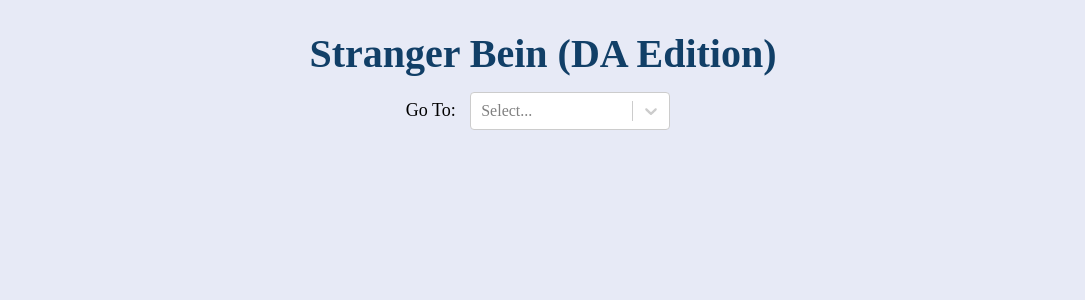
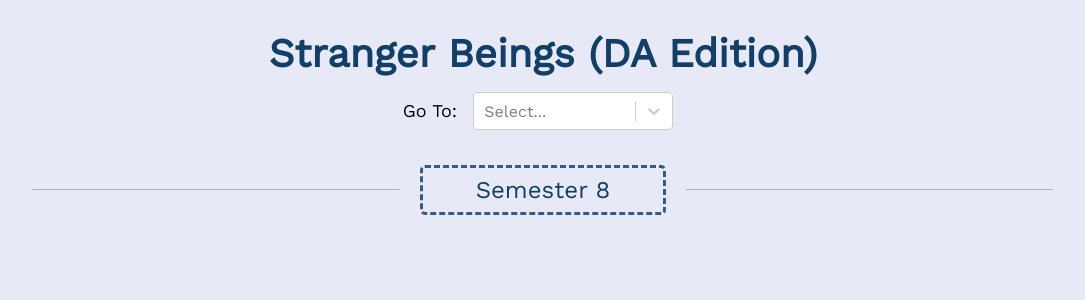
Before and after one commit to devanSAGA/Stranger-Beings-DA, a React (Create React App) app: page /semester8 in a window 1280 px wide. Shown: the top 300 px of the page, without its empty margins (97-1182 px from the left). Built offline with nearby package versions, Linux system fonts and the light colour scheme.

Commit message:
fixed react router bug and CSS tweaks

```diff
--- a/package.json
+++ b/package.json
@@ -6,6 +6,7 @@
   "dependencies": {
     "react": "^16.8.3",
     "react-dom": "^16.8.3",
+    "react-router": "^5.0.0",
     "react-router-dom": "^5.0.0",
     "react-scripts": "2.1.5",
     "react-select": "^2.4.2"
--- a/src/App.js
+++ b/src/App.js
@@ -1,12 +1,14 @@
 import React, { Component } from "react";
-import AppRouter from './routers/AppRouter';
+import AppRouter from "./routers/AppRouter";
 import "./App.css";
 
 class App extends Component {
   render() {
     return (
-      <AppRouter />
-      );
+      <div className="App">
+        <AppRouter />
+      </div>
+    );
   }
 }
 
--- a/src/components/header/header.css
+++ b/src/components/header/header.css
@@ -1,5 +1,5 @@
 .header-container {
-  margin: 30px auto;
+  margin: 30px auto 0 auto;
   width: 100%;
   text-align: center;
 }
--- a/src/components/header/header.js
+++ b/src/components/header/header.js
@@ -1,4 +1,5 @@
 import React from "react";
+import { withRouter } from "react-router";
 import "./header.css";
 import Select from "react-select";
 
@@ -24,12 +25,11 @@ class Header extends React.Component {
   }
 
   handleChange = selectedOption => {
-    console.log('BASE_URL :', BASE_URL);
+    console.log("BASE_URL :", BASE_URL);
     this.setState({ selectedOption }, () => {
       if (selectedOption) {
         // window.location.href = `${BASE_URL}/${selectedOption.value}`;
         this.props.history.push(`${selectedOption.value}`);
-
       } else {
         window.location.href = `${BASE_URL}`;
       }
@@ -39,7 +39,7 @@ class Header extends React.Component {
   render() {
     return (
       <div className="header-container">
-        <div className="header-title">Stranger Bein (DA Edition)</div>
+        <div className="header-title">Stranger Beings (DA Edition)</div>
         <div className="header-navigation-dropdown">
           <span>Go To: </span>
           <Select
@@ -55,4 +55,4 @@ class Header extends React.Component {
   }
 }
 
-export default Header;
+export default withRouter(Header);
--- a/src/components/subHeader/subHeader.css
+++ b/src/components/subHeader/subHeader.css
@@ -15,7 +15,6 @@
   font-size: 24px;
   font-weight: 500;
   line-height: 24px;
-  opacity: 0.7;
   border-radius: 5px;
   width: 200px;
   padding: 10px 20px;
--- a/src/routers/AppRouter.js
+++ b/src/routers/AppRouter.js
@@ -1,34 +1,34 @@
-import React from 'react';
+import React from "react";
 import { BrowserRouter, Switch, Route } from "react-router-dom";
 
-import Header from '../components/header/header';
-// import HomePage from '../components/homePage';
-// import SemesterOne from "../components/semesterOne";
-// import SemesterTwo from "../components/semesterTwo";
-// import SemesterThree from "../components/semesterThree";
-// import SemesterFour from "../components/semesterFour";
-// import SemesterFive from "../components/semesterFive";
-// import SemesterSix from "../components/semesterSix";
-// import SemesterSeven from "../components/semesterSeven";
-// import SemesterEight from "../components/semesterEight";
+import Header from "../components/header/header";
+import HomePage from "../components/homePage/homePage";
+import SemesterOne from "../components/semesterOne/semesterOne";
+import SemesterTwo from "../components/semesterTwo/semesterTwo";
+import SemesterThree from "../components/semesterThree/semesterThree";
+import SemesterFour from "../components/semesterFour/semesterFour";
+import SemesterFive from "../components/semesterFive/semesterFive";
+import SemesterSix from "../components/semesterSix/semesterSix";
+import SemesterSeven from "../components/semesterSeven/semesterSeven";
+import SemesterEight from "../components/semesterEight/semesterEight";
 
 const AppRouter = () => {
   return (
     <BrowserRouter>
-            <div>
+      <React.Fragment>
         <Header />
         <Switch>
-                {/* <Route path="/" component={HomePage} exact /> */}
-                {/* <Route path="/semester1" component={SemesterOne}  />
+          <Route path="/" component={HomePage} exact />
+          <Route path="/semester1" component={SemesterOne} />
           <Route path="/semester2" component={SemesterTwo} exact />
           <Route path="/semester3" component={SemesterThree} exact />
           <Route path="/semester4" component={SemesterFour} exact />
           <Route path="/semester5" component={SemesterFive} exact />
           <Route path="/semester6" component={SemesterSix} exact />
           <Route path="/semester7" component={SemesterSeven} exact />
-                <Route path="/semester8" component={SemesterEight} exact />                 */}
+          <Route path="/semester8" component={SemesterEight} exact />
         </Switch>
-            </div>
+      </React.Fragment>
     </BrowserRouter>
   );
 };
```
Also changed, not shown: 1 other file (tests, documents, lock files or other folders). Lines whose indentation alone changed are shown as unchanged.
